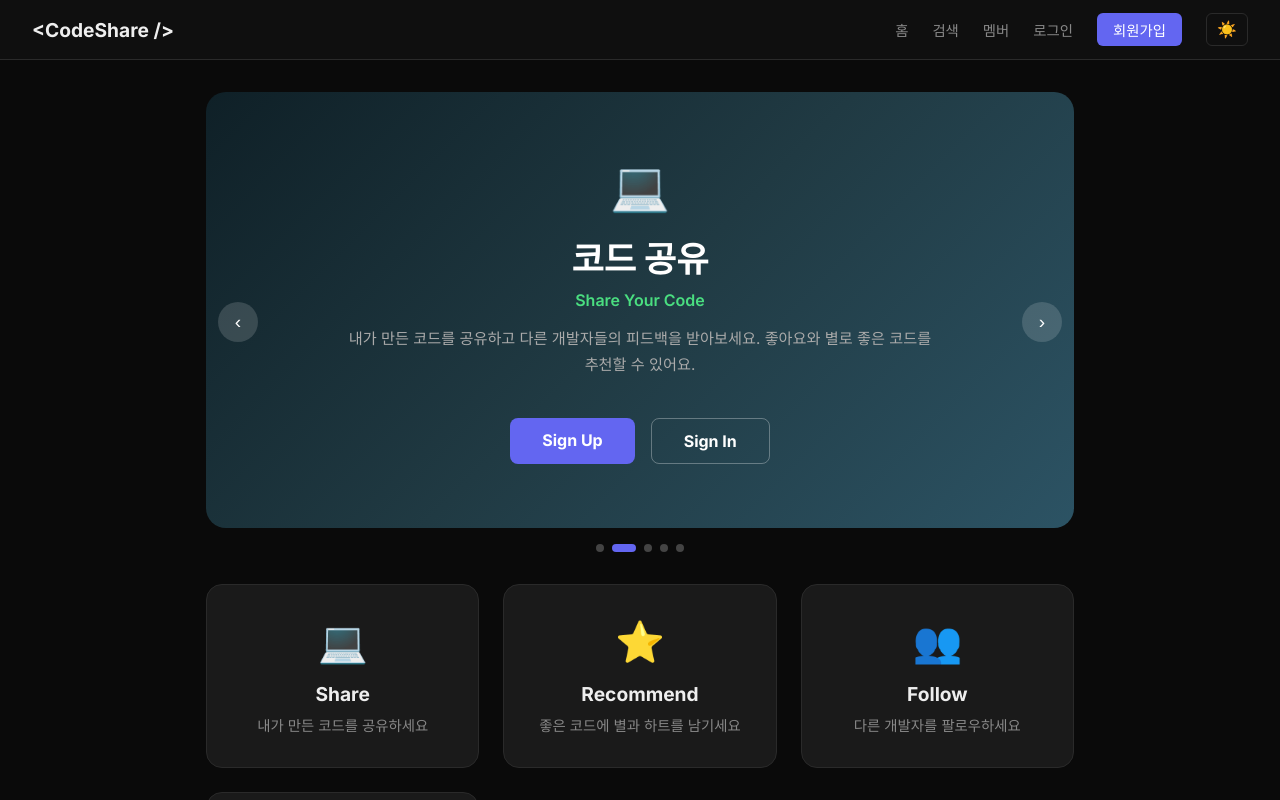
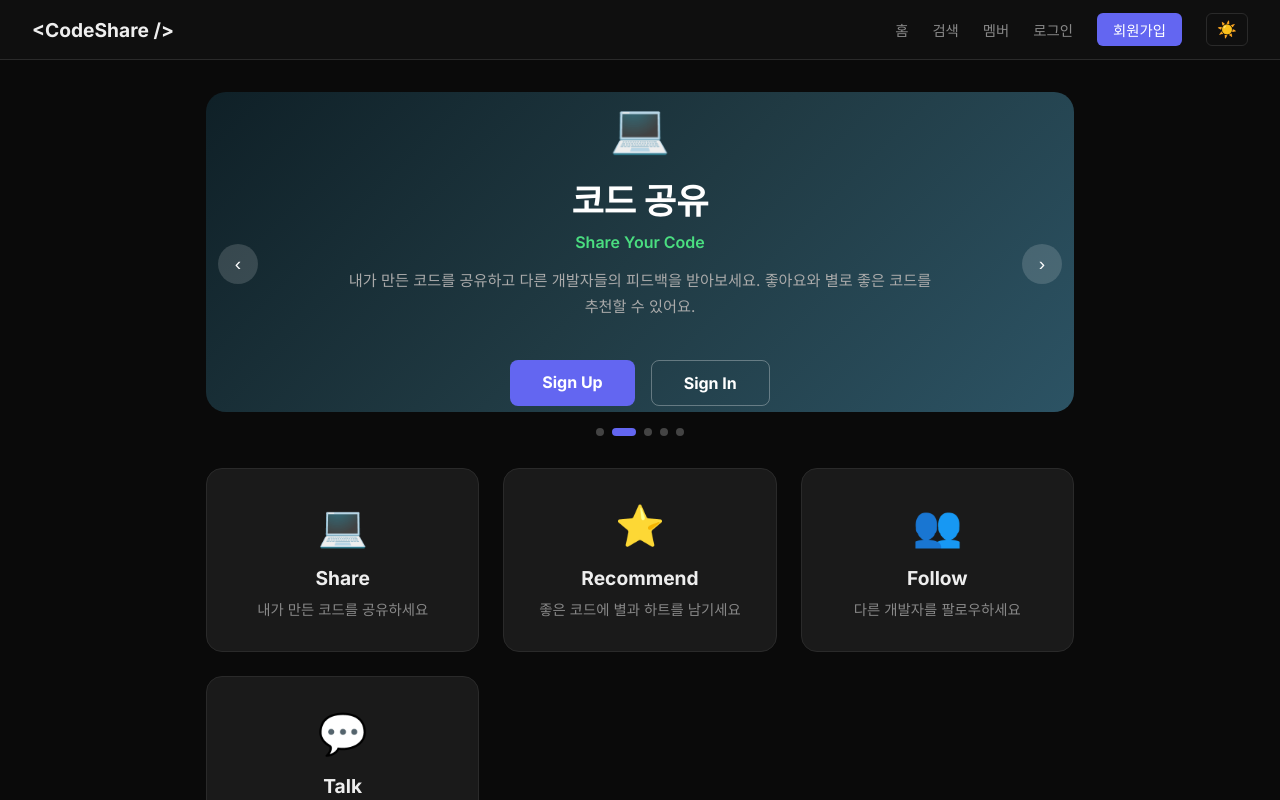
Before and after one commit to b40730771-max/codeshare, a Next.js app: page / in a window 1280 px wide. Shown: the top 800 px of the page. Built offline with nearby package versions, Linux system fonts and the light colour scheme.

Commit message:
Update page.tsx

```diff
--- a/app/page.tsx
+++ b/app/page.tsx
@@ -64,8 +64,8 @@ function Carousel({ showButtons }: { showButtons: boolean }) {
     <div style={{ position: 'relative', marginBottom: '2rem' }}>
       <div style={{
         background: SLIDES[slide].bg,
+        padding: '6px 14px',
         borderRadius: '20px',
-        padding: '4rem 2rem',
         textAlign: 'center',
         transition: 'all 0.5s ease',
         minHeight: '280px',
```
